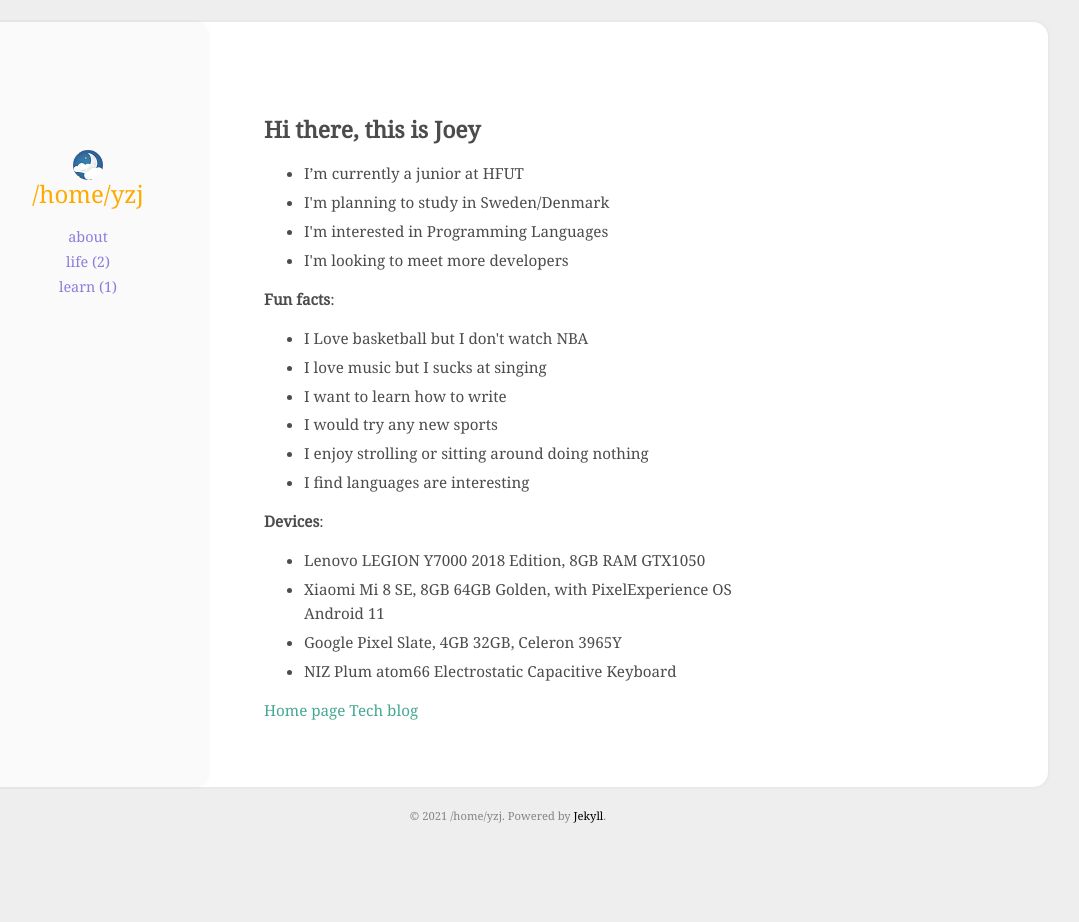
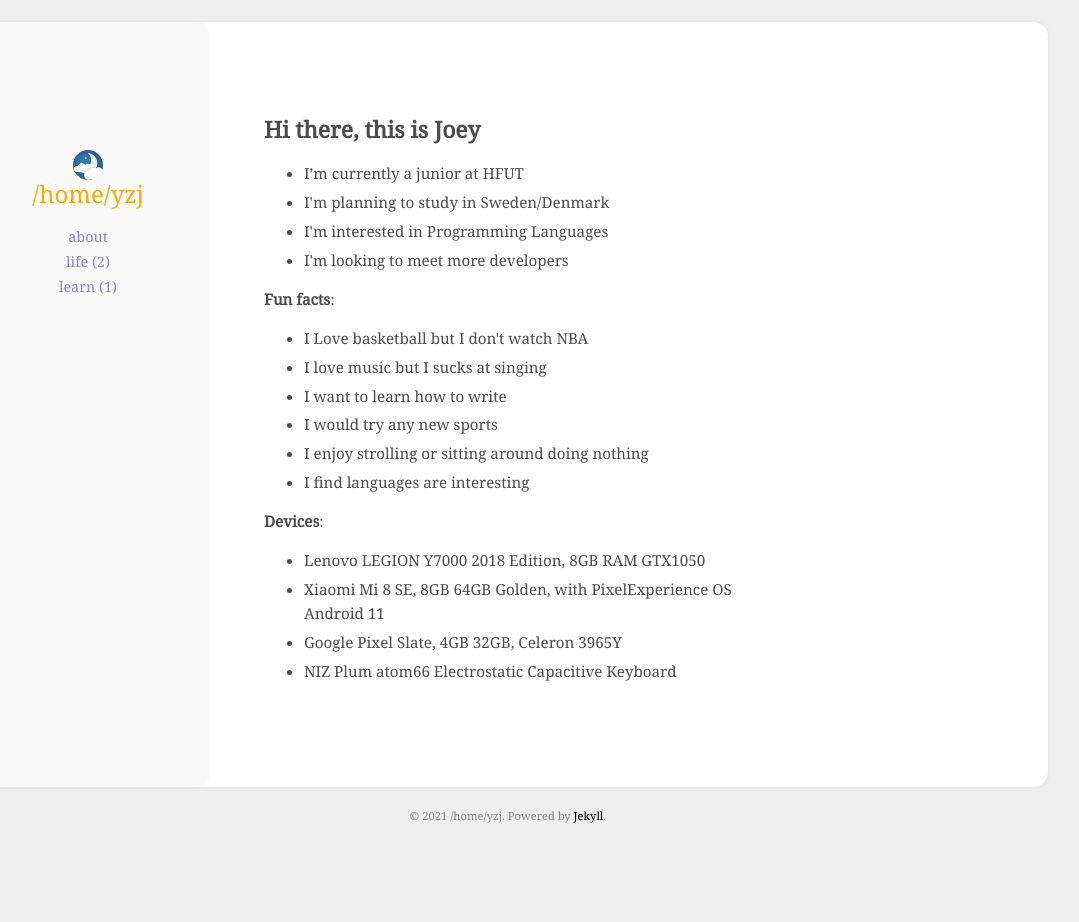
Before and after one commit to wine99/wine99.github.io, a Jekyll site: the page built from index.html, in a window 1280 px wide. Shown: the whole page, without its empty margins (132-1211 px from the left). Built offline with Jekyll 4.4.1, drawn with Linux system fonts in a browser that asks for light colours.

Commit message:
delete segmentfault url

```diff
--- a/_includes/aboutme.html
+++ b/_includes/aboutme.html
@@ -24,7 +24,5 @@
 <li>Google Pixel Slate, 4GB 32GB, Celeron 3965Y</li>
 <li>NIZ Plum atom66 Electrostatic Capacitive Keyboard</li>
 </ul>
-<p><a href="https://wine99.github.io/" rel="nofollow">Home page</a>
-<a href="https://segmentfault.com/u/wine99" rel="nofollow">Tech blog</a></p>
     </div>
 </section>
```
